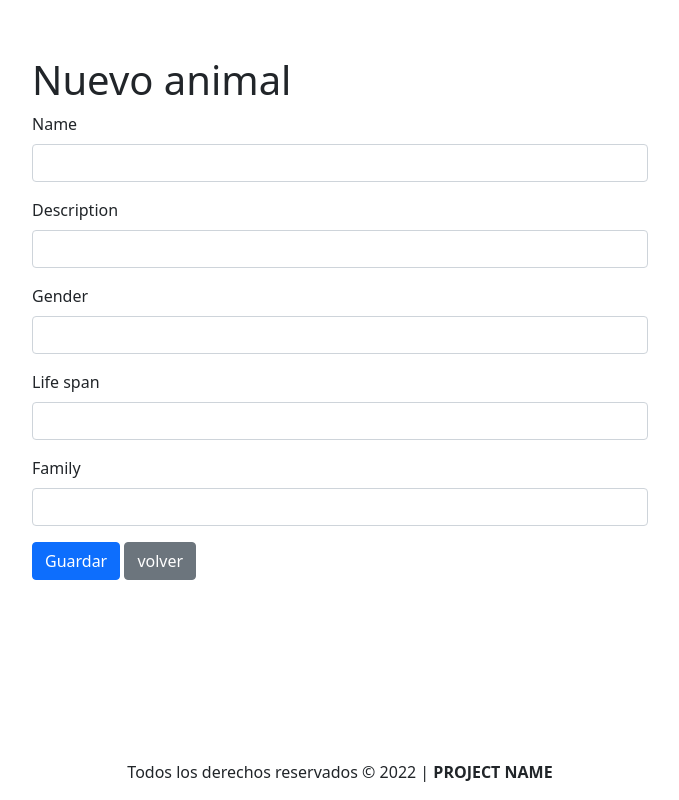
After one commit to 5akusei/test-project-django, a Django app: page /crear/ in a window 1280 px wide. The commit adds this page. Shown: the whole page, without its empty margins (300-979 px from the left). Run offline with Django 4.2, Linux system fonts and the light colour scheme; some libraries are stand-ins or nearby versions.

Commit message:
Home and Create are ready

```diff
--- a/SpecialZoo/urls.py
+++ b/SpecialZoo/urls.py
@@ -19,5 +19,5 @@ from django.conf.urls import include
 
 urlpatterns = [
     path('admin/', admin.site.urls),
-    path('zoo/', include('zoo.urls','zoo'))
+    path('', include('zoo.urls','zoo'))
 ]
--- /dev/null
+++ b/templates/zoo/create.html
@@ -0,0 +1,33 @@
+{% extends "base.html" %}
+
+{% block title %} Agregar nuevo animal al zoologico {% endblock %}
+
+{% block content %}
+    <div id="regions-create-wrapper" class="template-content-wrapper">
+        <div class="container-fluid">
+            <div class="row justify-content-center">
+                <div class="col-12 col-sm-10 col-md-8 col-lg-6" id="crud-form-card-wrapper">
+                    <div class="row">
+                        <div class="col-12">
+                            <h1>Nuevo animal</h1>
+                        </div>
+                        <div class="col-12" id="crud-form-wrapper">
+                            {% if form and form is not None %}
+                                <form action="{% url 'zoo:create' %}" method="post">
+                                    {% csrf_token %}
+                                    {% include "zoo/form.html" %}
+                                </form>
+                            {% else %}
+                                <div class="p-5 mb-4 bg-dark rounded-3">
+                                    <h2 class="text-center text-white">
+                                        Ha ocurrido un error en la creación del registro, por favor inténtelo mas tarde.
+                                    </h2>
+                                </div>
+                            {% endif %}
+                        </div>
+                    </div>
+                </div>
+            </div>
+        </div>
+    </div>
+{% endblock %}
--- /dev/null
+++ b/templates/zoo/form.html
@@ -0,0 +1,15 @@
+<div class="crud-form-fields-wrapper">
+    <div class="row">
+        {% for field in form %}
+            <div class="col-12 mb-3">
+                <label for="id_{{field.name}}" class="form-label">{{field.label}}</label>
+                {{ field }}
+            </div>
+        {% endfor %}
+        <div class="col-12 crud-submit-button-wrapper">
+            <input type="submit" class="btn btn-primary"
+                    value="Guardar">
+            <a class="btn btn-secondary" href="{% url 'zoo:home' %}">volver</a>
+        </div>
+    </div>
+</div>
--- a/templates/zoo/home.html
+++ b/templates/zoo/home.html
@@ -10,7 +10,7 @@
         <h2>este el contenido de zoo</h2>
         <div class="row">
             <div class="col-2">
-                <a class="btn btn-outline-dark mb-3" href="{% url 'zoo:create' %}">Añadir nuevo animal</a>
+                <a class="btn btn-outline-dark mb-3" href="{% url 'zoo:create' %}">Nuevo animal</a>
             </div>
         </div>
         <div class="row">
@@ -37,7 +37,7 @@
                                     <td>{{record.family}}</td>
                                     <td>
                                         <div class="btn-group" role="group" aria-label="Basic example">
-                                            <a class="btn btn-outline-success" href="{% url 'zoo:edit' record.id  %}">Editar</a>
+                                            <a class="btn btn-outline-success" href="{% url 'zoo:update' record.id  %}">Editar</a>
                                             <button type="button" data-record-del-url="{% url 'zoo:delete' record.id  %}" class="btn btn-outline-danger record-delete">Borrar</button>
                                         </div>
                                     </td>
--- a/zoo/urls.py
+++ b/zoo/urls.py
@@ -1,7 +1,11 @@
 from django.urls import path
-from zoo.views import ListRecord
+from zoo.views import CreateRecord, ListRecord
 app_name = 'zoo'
 
 urlpatterns = [
-    path('', ListRecord.as_view(), name='home')
+    path('', ListRecord.as_view(), name='home'),
+    path('detalle/<int:pk>', ListRecord.as_view(), name='detail'),
+    path('crear/', CreateRecord.as_view(), name='create'),
+    path('editar/<int:pk>', ListRecord.as_view(), name='update'),
+    path('eliminar/<int:pk>', ListRecord.as_view(), name='delete')
 ]
--- a/zoo/views.py
+++ b/zoo/views.py
@@ -1,8 +1,8 @@
-from multiprocessing import context
-from django.shortcuts import render
+from django.contrib import messages
+from django.shortcuts import redirect, render
+from django.urls import reverse_lazy
 from django.views.generic import ListView, DetailView, CreateView, UpdateView, DeleteView
 from zoo.forms import AnimalForm
-
 from zoo.models import Animal
 
 class ListRecord(ListView):
@@ -15,3 +15,17 @@ class ListRecord(ListView):
         context['form'] = AnimalForm
 
         return context
+
+class CreateRecord(CreateView):
+    template_name = 'zoo/create.html'
+    context_object_name = 'form'
+    form_class = AnimalForm
+    success_url = reverse_lazy('zoo:home')
+
+    def form_valid(self, form):
+        messages.success(self.request, 'Se guardo un animal correctamente')
+        return super().form_valid(form)
+
+    def form_invalid(self, form):
+        messages.error(self.request, "Los datos proporcionados son invalidos")
+        return redirect('zoo:home')
```
Also changed, not shown: zoo/migrations/0001_initial.py (added).
